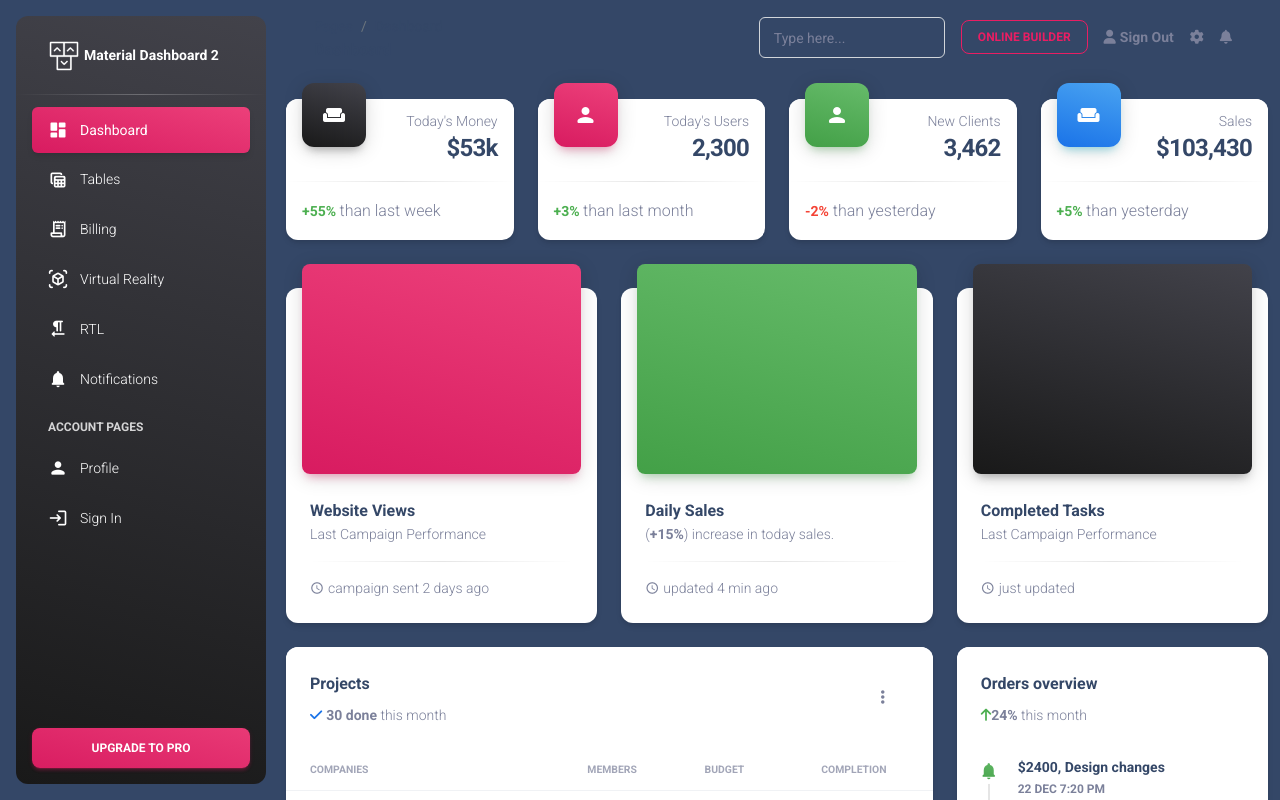
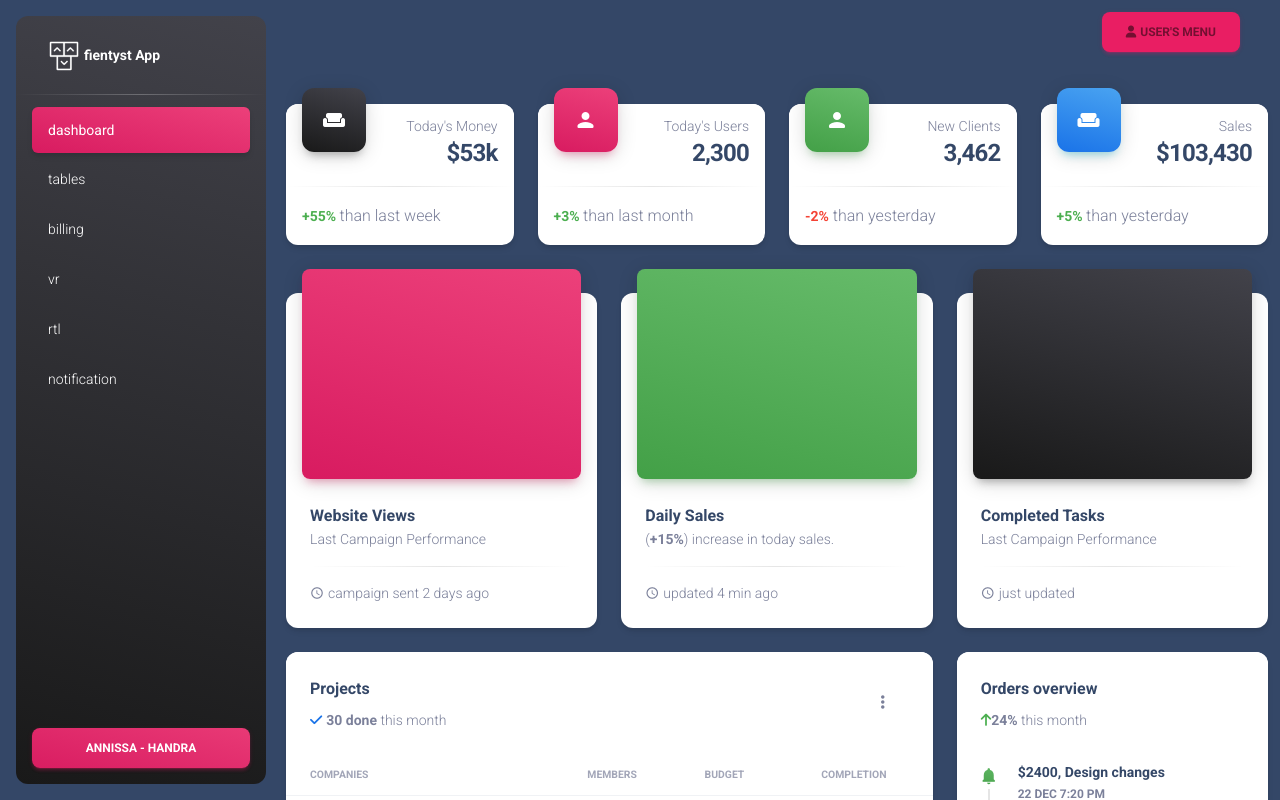
Before and after one commit to handraromel/fientyst, a React (Create React App) app in the folder ui/: page /dashboard in a window 1280 px wide. Shown: the top 800 px of the page. Built offline with nearby package versions, Linux system fonts and the light colour scheme; sample sign-in values are in the browser's storage.

Commit message:
Updated dynamic navbar links

```diff
--- a/ui/src/components/Layout/Navbar.js
+++ b/ui/src/components/Layout/Navbar.js
@@ -40,55 +40,15 @@ const Navbar = () => {
         data-scroll="true"
       >
         <div className="container-fluid py-1 px-3">
-          <nav aria-label="breadcrumb">
-            <ol className="breadcrumb bg-transparent mb-0 pb-0 pt-1 px-0 me-sm-6 me-5">
-              <li className="breadcrumb-item text-sm">
-                <a className="opacity-5 text-dark" href="#">
-                  Pages
-                </a>
-              </li>
-              <li
-                className="breadcrumb-item text-sm text-dark active"
-                aria-current="page"
-              >
-                Dashboard
-              </li>
-            </ol>
-            <h6 className="font-weight-bolder mb-0">Dashboard</h6>
-          </nav>
           <div
             className="collapse navbar-collapse mt-sm-0 mt-2 me-md-0 me-sm-4"
             id="navbar"
           >
-            <div className="ms-md-auto pe-md-3 d-flex align-items-center">
-              <div className="input-group input-group-outline">
-                <label className="form-label">Type here...</label>
-                <input type="text" className="form-control" />
-              </div>
-            </div>
-            <ul className="navbar-nav  justify-content-end">
-              <li className="nav-item d-flex align-items-center">
-                <a
-                  className="btn btn-outline-primary btn-sm mb-0 me-3"
-                  target="_blank"
-                  href="https://www.creative-tim.com/builder/material?ref=navbar-dashboard"
-                >
-                  Online Builder
-                </a>
-              </li>
-              <li className="nav-item d-flex align-items-center">
-                <a
-                  href="#"
-                  className="nav-link text-body font-weight-bold px-0"
-                  onClick={attemptLogout}
-                >
-                  <i className="fa fa-user me-sm-1"></i>
-                  <span className="d-sm-inline d-none">Sign Out</span>
-                </a>
-              </li>
+            <div className="ms-md-auto pe-md-3 d-flex align-items-center"></div>
+            <ul className="navbar-nav justify-content-end">
               <li className="nav-item d-xl-none ps-3 d-flex align-items-center">
                 <a
-                  href="#"
+                  href={void 0}
                   className="nav-link text-body p-0"
                   id="iconNavbarSidenav"
                   onClick={toggleSidebar}
@@ -100,23 +60,19 @@ const Navbar = () => {
                   </div>
                 </a>
               </li>
-              <li className="nav-item px-3 d-flex align-items-center">
-                <a href="#" className="nav-link text-body p-0">
-                  <i className="fa fa-cog fixed-plugin-button-nav cursor-pointer"></i>
-                </a>
-              </li>
-              <li className="nav-item dropdown pe-2 d-flex align-items-center">
+              <li className="nav-item dropdown d-flex align-items-center">
                 <a
-                  href="#"
-                  className="nav-link text-body p-0"
+                  href={void 0}
+                  className="font-weight-bold cursor-pointer btn btn-primary text-black-50"
                   id="dropdownMenuButton"
                   data-bs-toggle="dropdown"
                   aria-expanded="false"
                 >
-                  <i className="fa fa-bell cursor-pointer"></i>
+                  <i className="fa fa-user me-sm-1"></i>
+                  <span className="d-sm-inline d-none">User's Menu</span>
                 </a>
                 <ul
-                  className="dropdown-menu  dropdown-menu-end  px-2 py-3 me-sm-n4"
+                  className="dropdown-menu dropdown-menu-end px-2 py-3 me-sm-n4"
                   aria-labelledby="dropdownMenuButton"
                 >
                   <li className="mb-2">
@@ -125,20 +81,15 @@ const Navbar = () => {
                         <div className="my-auto">
                           <img
                             src="../assets/img/team-2.jpg"
-                            className="avatar avatar-sm  me-3 "
+                            className="avatar avatar-sm me-3 "
                           />
                         </div>
                         <div className="d-flex flex-column justify-content-center">
                           <h6 className="text-sm font-weight-normal mb-1">
                             <span className="font-weight-bold">
-                              New message
-                            </span>{" "}
-                            from Laur
+                              Profile detail
+                            </span>
                           </h6>
-                          <p className="text-xs text-secondary mb-0">
-                            <i className="fa fa-clock me-1"></i>
-                            13 minutes ago
-                          </p>
                         </div>
                       </div>
                     </a>
@@ -149,34 +100,34 @@ const Navbar = () => {
                         <div className="my-auto">
                           <img
                             src="../assets/img/small-logos/logo-spotify.svg"
-                            className="avatar avatar-sm bg-gradient-dark  me-3 "
+                            className="avatar avatar-sm bg-gradient-dark me-3 "
                           />
                         </div>
                         <div className="d-flex flex-column justify-content-center">
                           <h6 className="text-sm font-weight-normal mb-1">
-                            <span className="font-weight-bold">New album</span>{" "}
-                            by Travis Scott
+                            <span className="font-weight-bold">
+                              Register new user
+                            </span>
                           </h6>
-                          <p className="text-xs text-secondary mb-0">
-                            <i className="fa fa-clock me-1"></i>1 day
-                          </p>
                         </div>
                       </div>
                     </a>
                   </li>
-                  <li>
-                    <a className="dropdown-item border-radius-md" href="#">
+                  <li className="mb-2">
+                    <a className="dropdown-item border-radius-md" href={void 0} onClick={logout}>
                       <div className="d-flex py-1">
-                        <div className="avatar avatar-sm bg-gradient-secondary  me-3  my-auto">
-                          {/* avatar */}
+                        <div className="my-auto">
+                          <img
+                            src="../assets/img/small-logos/logo-spotify.svg"
+                            className="avatar avatar-sm bg-gradient-dark me-3 "
+                          />
                         </div>
                         <div className="d-flex flex-column justify-content-center">
                           <h6 className="text-sm font-weight-normal mb-1">
-                            Payment successfully completed
+                            <span className="font-weight-bold">
+                              Logout
+                            </span>
                           </h6>
-                          <p className="text-xs text-secondary mb-0">
-                            <i className="fa fa-clock me-1"></i>2 days
-                          </p>
                         </div>
                       </div>
                     </a>
--- a/ui/src/components/Layout/Sidebar.js
+++ b/ui/src/components/Layout/Sidebar.js
@@ -1,7 +1,18 @@
-import React, { useContext, useState } from "react";
+import React, { useState } from "react";
 import { Link } from "react-router-dom";
 
+const NavLink = ({ href, title, isActive, setActive }) => (
+  <Link
+    to={href}
+    className={`nav-link text-white ${isActive ? "active bg-gradient-primary" : ""}`}
+    onClick={() => setActive(title)}
+  >
+    {title}
+  </Link>
+);
+
 const Navbar = () => {
+  const [activeLink, setActiveLink] = useState("dashboard");
   const [isClassAdded, setIsClassAdded] = useState(true);
   const sidenavShow = document.getElementsByClassName("g-sidenav-show")[0];
   const iconSidenav = document.getElementById("iconSidenav");
@@ -30,18 +41,14 @@ const Navbar = () => {
             id="iconSidenav"
             onClick={toggleSidebar}
           ></i>
-          <a
-            className="navbar-brand m-0"
-            href=" https://demos.creative-tim.com/material-dashboard/pages/dashboard "
-            target="_blank"
-          >
+          <a className="navbar-brand m-0" href={void 0} target="_blank">
             <img
               src="../assets/img/logo-ct.png"
               className="navbar-brand-img h-100"
               alt="main_logo"
             />
             <span className="ms-1 font-weight-bold text-white">
-              Material Dashboard 2
+              fientyst App
             </span>
           </a>
         </div>
@@ -52,92 +59,84 @@ const Navbar = () => {
         >
           <ul className="navbar-nav">
             <li className="nav-item">
-              <a
-                className="nav-link text-white active bg-gradient-primary"
-                href="#"
+              <NavLink
+                href="/"
+                title="dashboard"
+                isActive={activeLink === "dashboard"}
+                setActive={setActiveLink}
               >
                 <div className="text-white text-center me-2 d-flex align-items-center justify-content-center">
                   <i className="material-icons opacity-10">dashboard</i>
                 </div>
                 <span className="nav-link-text ms-1">Dashboard</span>
-              </a>
+              </NavLink>
             </li>
             <li className="nav-item">
-              <a className="nav-link text-white " href="../pages/tables.html">
+              <NavLink
+                href="/"
+                title="tables"
+                isActive={activeLink === "tables"}
+                setActive={setActiveLink}
+              >
                 <div className="text-white text-center me-2 d-flex align-items-center justify-content-center">
                   <i className="material-icons opacity-10">table_view</i>
                 </div>
                 <span className="nav-link-text ms-1">Tables</span>
-              </a>
+              </NavLink>
             </li>
             <li className="nav-item">
-              <a className="nav-link text-white " href="../pages/billing.html">
+              <NavLink
+                href="/"
+                title="billing"
+                isActive={activeLink === "billing"}
+                setActive={setActiveLink}
+              >
                 <div className="text-white text-center me-2 d-flex align-items-center justify-content-center">
                   <i className="material-icons opacity-10">receipt_long</i>
                 </div>
                 <span className="nav-link-text ms-1">Billing</span>
-              </a>
+              </NavLink>
             </li>
             <li className="nav-item">
-              <a
-                className="nav-link text-white "
-                href="../pages/virtual-reality.html"
+              <NavLink
+                href="/"
+                title="vr"
+                isActive={activeLink === "vr"}
+                setActive={setActiveLink}
               >
                 <div className="text-white text-center me-2 d-flex align-items-center justify-content-center">
                   <i className="material-icons opacity-10">view_in_ar</i>
                 </div>
                 <span className="nav-link-text ms-1">Virtual Reality</span>
-              </a>
+              </NavLink>
             </li>
             <li className="nav-item">
-              <a className="nav-link text-white " href="../pages/rtl.html">
+              <NavLink
+                href="/"
+                title="rtl"
+                isActive={activeLink === "rtl"}
+                setActive={setActiveLink}
+              >
                 <div className="text-white text-center me-2 d-flex align-items-center justify-content-center">
                   <i className="material-icons opacity-10">
                     format_textdirection_r_to_l
                   </i>
                 </div>
                 <span className="nav-link-text ms-1">RTL</span>
-              </a>
+              </NavLink>
             </li>
             <li className="nav-item">
-              <a
-                className="nav-link text-white "
-                href="../pages/notifications.html"
+              <NavLink
+                href="/"
+                title="notification"
+                isActive={activeLink === "notification"}
+                setActive={setActiveLink}
               >
                 <div className="text-white text-center me-2 d-flex align-items-center justify-content-center">
                   <i className="material-icons opacity-10">notifications</i>
                 </div>
                 <span className="nav-link-text ms-1">Notifications</span>
-              </a>
-            </li>
-            <li className="nav-item mt-3">
-              <h6 className="ps-4 ms-2 text-uppercase text-xs text-white font-weight-bolder opacity-8">
-                Account pages
-              </h6>
-            </li>
-            <li className="nav-item">
-              <a className="nav-link text-white " href="../pages/profile.html">
-                <div className="text-white text-center me-2 d-flex align-items-center justify-content-center">
-                  <i className="material-icons opacity-10">person</i>
-                </div>
-                <span className="nav-link-text ms-1">Profile</span>
-              </a>
-            </li>
-            <li className="nav-item">
-              <a className="nav-link text-white " href="../pages/sign-in.html">
-                <div className="text-white text-center me-2 d-flex align-items-center justify-content-center">
-                  <i className="material-icons opacity-10">login</i>
-                </div>
-                <span className="nav-link-text ms-1">Sign In</span>
-              </a>
-            </li>
-            <li className="nav-item">
-              <a className="nav-link text-white " href="../pages/sign-up.html">
-                <div className="text-white text-center me-2 d-flex align-items-center justify-content-center">
-                  <i className="material-icons opacity-10">assignment</i>
-                </div>
-                <span className="nav-link-text ms-1">Sign Up</span>
-              </a>
+              </NavLink>
             </li>
           </ul>
         </div>
@@ -148,7 +147,7 @@ const Navbar = () => {
               href="#"
               type="button"
             >
-              Upgrade to pro
+              Annissa - Handra
             </a>
           </div>
         </div>
--- a/ui/src/index.js
+++ b/ui/src/index.js
@@ -13,7 +13,7 @@ const root = ReactDOM.createRoot(document.getElementById('root'));
 root.render(
   <AuthContextProvider>
     <App />
-    <ToastContainer autoClose={3000} />
+    <ToastContainer autoClose={2000} position="bottom-right" />
   </AuthContextProvider>
 );
 
```
Also changed, not shown: ui/public/assets/css/material-dashboard.css.
